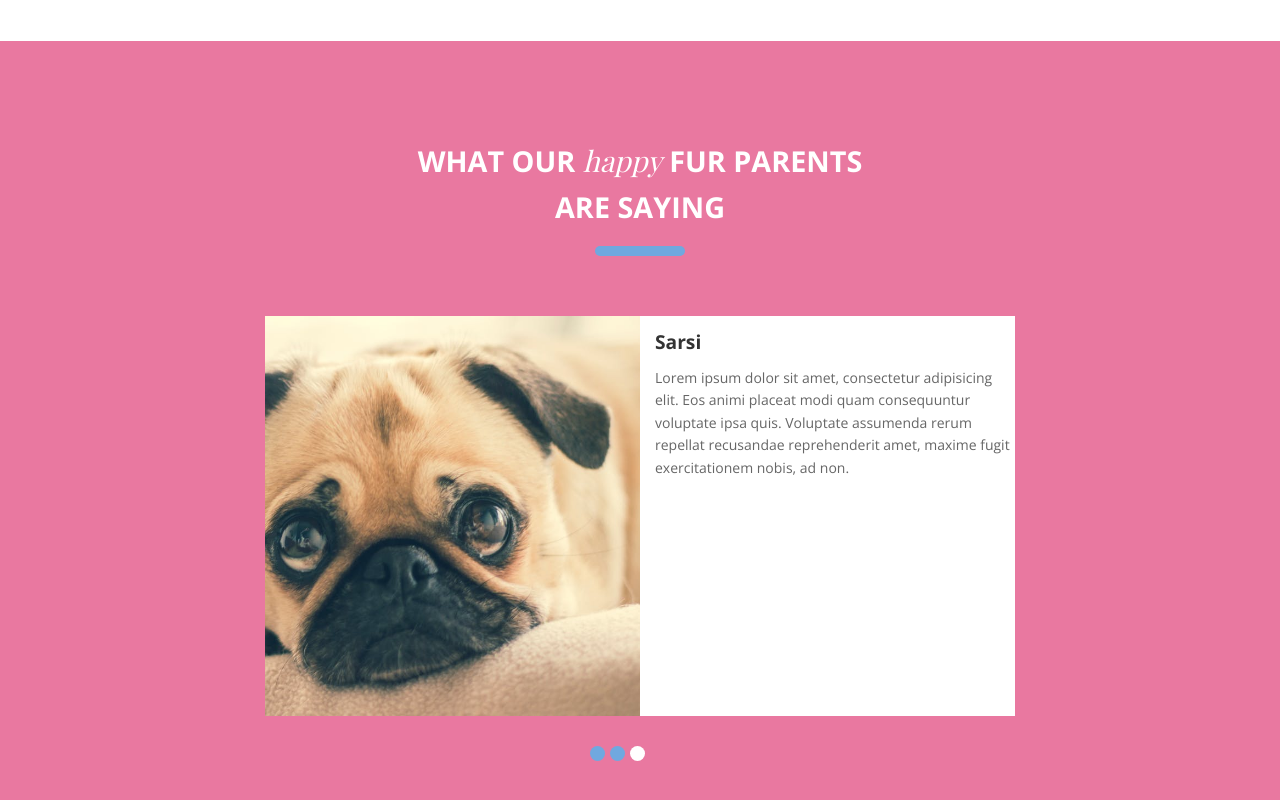
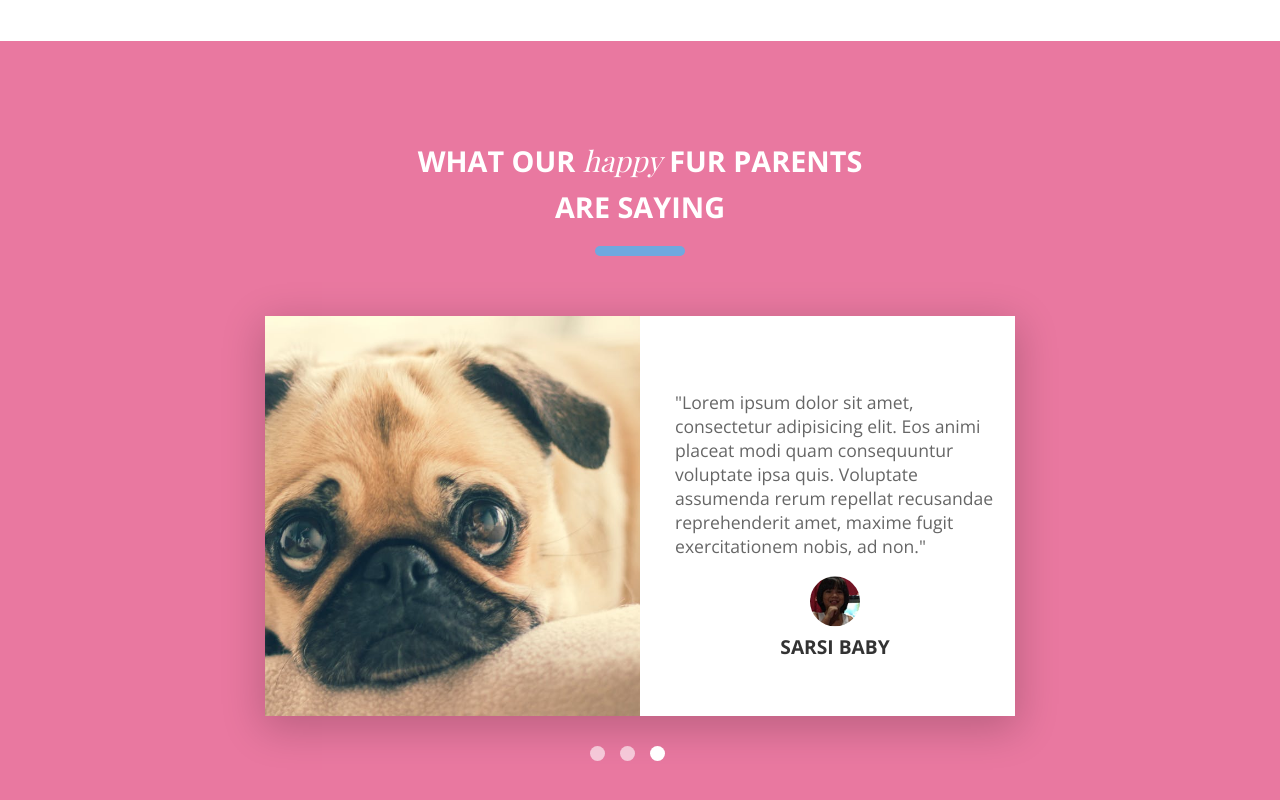
Before and after one commit to ramojej/harp-of-heavens-kennel, a website: page app/index.html in a window 1280 px wide. Shown: the part 2836-3636 px from the top of the page. Drawn offline with nearby package versions, Linux system fonts and the light colour scheme; a web font is replaced by a local one.

Commit message:
Finalized the style of testimonials section

```diff
--- a/app/assets/styles/modules/_testimonials.css
+++ b/app/assets/styles/modules/_testimonials.css
@@ -1,5 +1,9 @@
 .testimonials {
 	background-color: #e978a0;
+
+	&__row {
+			box-shadow: 0px 10px 39px 3px rgba(0,0,0,0.2);
+	}
 
 	&__slider-pic {
 			height: 400px;
@@ -18,13 +22,33 @@
 			& span {
 				font-size: 1.2rem;
 				font-weight: bold;
+				text-transform: uppercase;
+				text-align: center;
+				display: block;
 			}
 
 			.testimonials-slider__item {
 				position: absolute;
+				top: 50%;
+				transform: translateY(-50%);
+				padding: 0 20px;
 				visibility: hidden;
 				opacity: 0;
 				transition: all 0.5s ease;
+
+				p {
+					font-size: 1.1rem;
+					line-height: 1.5rem;
+				}
+
+				img {
+					width: 50px;
+					height: 50px;
+					border-radius: 50%;
+					margin: 0 auto;
+					display: block;
+					margin-bottom: 10px;
+				}
 
 				&.active {
 					visibility: visible;
@@ -39,8 +63,8 @@
 			border-radius: 10px;
 			display: block;
 			float: left;
-			margin-right: 5px;
-			background-color: $mainBlue;
+			margin-right: 15px;
+			background-color: rgba(255,255,255,.60);
 			transition: all 0.5s ease;
 
 
--- a/app/index.html
+++ b/app/index.html
@@ -202,25 +202,28 @@
 			<div class="wrapper--medium">
 				<h2 class="headline headline--white headline--centered headline--small headline--centered-underline headline--underline-blue">WHAT OUR <span>happy</span> FUR PARENTS <br> ARE SAYING</h2>
 				<div class="wrapper--small">
-					<div class="row">
+					<div class="row testimonials__row">
 						<div class="row__large-6">
 							<div class="testimonials__slider-pic"></div>
 						</div>
 						<div class="row__large-6">
 								<div class="testimonials__slider-content">
 										<div class="testimonials-slider__item active" data-item="1">
-										<span>Jejomar</span>
-										<p>Lorem ipsum dolor sit amet, consectetur adipisicing elit. Voluptate cupiditate, id exercitationem alias. Enim sunt possimus, quod consectetur blanditiis eos perspiciatis qui nulla deleniti? Impedit nemo velit odit, error quae!</p>
+										<p>"Lorem ipsum dolor sit amet, consectetur adipisicing elit. Voluptate cupiditate, id exercitationem alias. Enim sunt possimus, quod consectetur blanditiis eos perspiciatis qui nulla deleniti? Impedit nemo velit odit, error quae!"</p>
+										<img src="../../assets/images/furparent-1.jpg" alt="">
+										<span>Jejomar Dorongon</span>
 										</div>
 
 										<div class="testimonials-slider__item" data-item="2">
-										<span>Lyra</span>
-										<p>Lorem ipsum dolor sit amet, consectetur adipisicing elit. Ullam deleniti labore molestiae quaerat tempora harum, aperiam laborum rerum modi ad dignissimos ratione voluptatem officiis ipsa veritatis laudantium accusamus iusto culpa.</p>
+										<p>"Lorem ipsum dolor sit amet, consectetur adipisicing elit. Ullam deleniti labore molestiae quaerat tempora harum, aperiam laborum rerum modi ad dignissimos ratione voluptatem officiis ipsa veritatis laudantium accusamus iusto culpa."</p>
+										<img src="../../assets/images/furparent-2.jpg" alt="">
+										<span>Lyra Ibong</span>
 										</div>
 
 										<div class="testimonials-slider__item" data-item="3">
-										<span>Sarsi</span>
-										<p>Lorem ipsum dolor sit amet, consectetur adipisicing elit. Eos animi placeat modi quam consequuntur voluptate ipsa quis. Voluptate assumenda rerum repellat recusandae reprehenderit amet, maxime fugit exercitationem nobis, ad non.</p>
+										<p>"Lorem ipsum dolor sit amet, consectetur adipisicing elit. Eos animi placeat modi quam consequuntur voluptate ipsa quis. Voluptate assumenda rerum repellat recusandae reprehenderit amet, maxime fugit exercitationem nobis, ad non."</p>
+										<img src="../../assets/images/furparent-3.jpg" alt="">
+										<span>Sarsi Baby</span>
 										</div>
 								</div>
 						</div>
--- a/app/temp/styles/styles.css
+++ b/app/temp/styles/styles.css
@@ -1488,6 +1488,10 @@ p {
 	background-color: #e978a0;
 }
 
+.testimonials__row {
+  box-shadow: 0px 10px 39px 3px rgba(0,0,0,0.2);
+}
+
 .testimonials__slider-pic {
   height: 400px;
   background-image: url('../../assets/images/pug-bg.jpeg');
@@ -1506,13 +1510,34 @@ p {
 .testimonials__slider-content span {
   font-size: 1.2rem;
   font-weight: bold;
+  text-transform: uppercase;
+  text-align: center;
+  display: block;
 }
 
 .testimonials__slider-content .testimonials-slider__item {
   position: absolute;
+  top: 50%;
+  -webkit-transform: translateY(-50%);
+          transform: translateY(-50%);
+  padding: 0 20px;
   visibility: hidden;
   opacity: 0;
   transition: all 0.5s ease;
+}
+
+.testimonials__slider-content .testimonials-slider__item p {
+  font-size: 1.1rem;
+  line-height: 1.5rem;
+}
+
+.testimonials__slider-content .testimonials-slider__item img {
+  width: 50px;
+  height: 50px;
+  border-radius: 50%;
+  margin: 0 auto;
+  display: block;
+  margin-bottom: 10px;
 }
 
 .testimonials__slider-content .testimonials-slider__item.active {
@@ -1526,8 +1551,8 @@ p {
   border-radius: 10px;
   display: block;
   float: left;
-  margin-right: 5px;
-  background-color: #70a8df;
+  margin-right: 15px;
+  background-color: rgba(255,255,255,.60);
   transition: all 0.5s ease;
 }
 
```
Also changed, not shown: app/assets/images/furparent-1.jpg (added), app/assets/images/furparent-2.jpg (added), app/assets/images/furparent-3.jpg (added).
